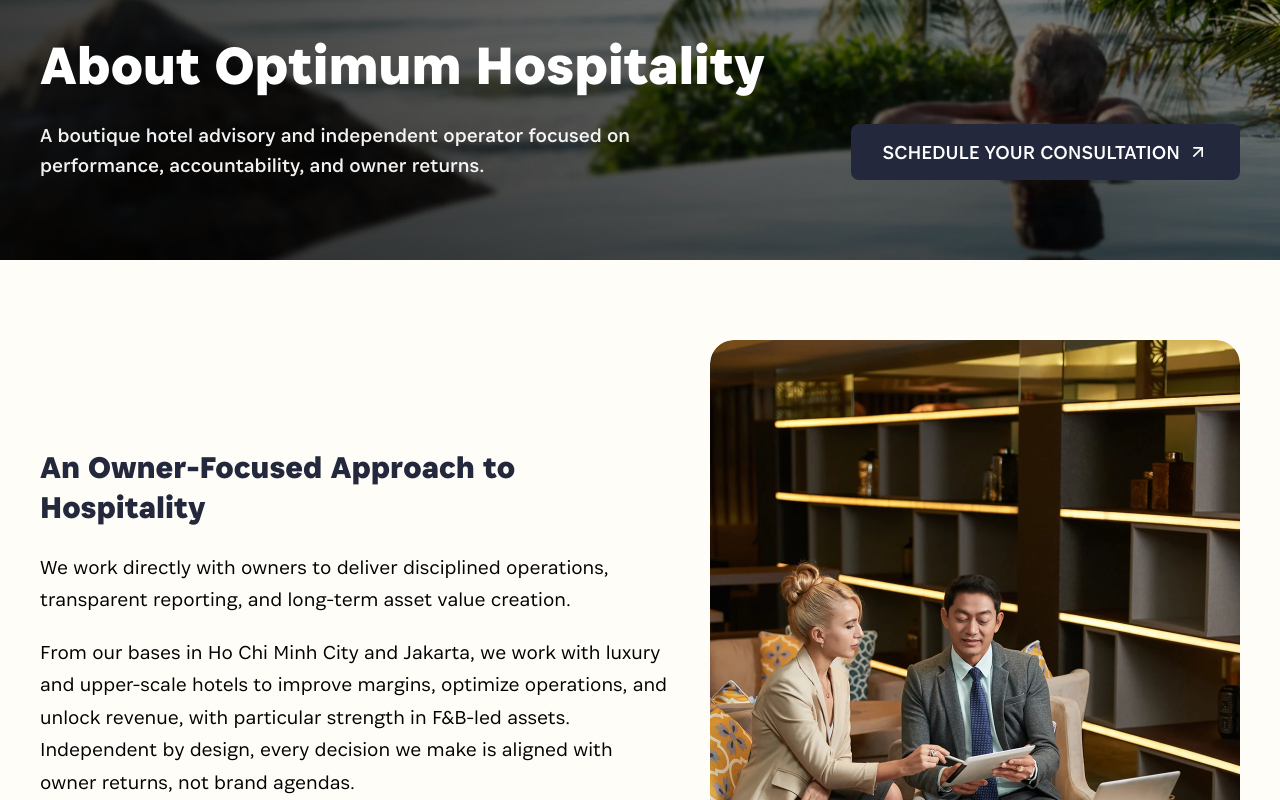
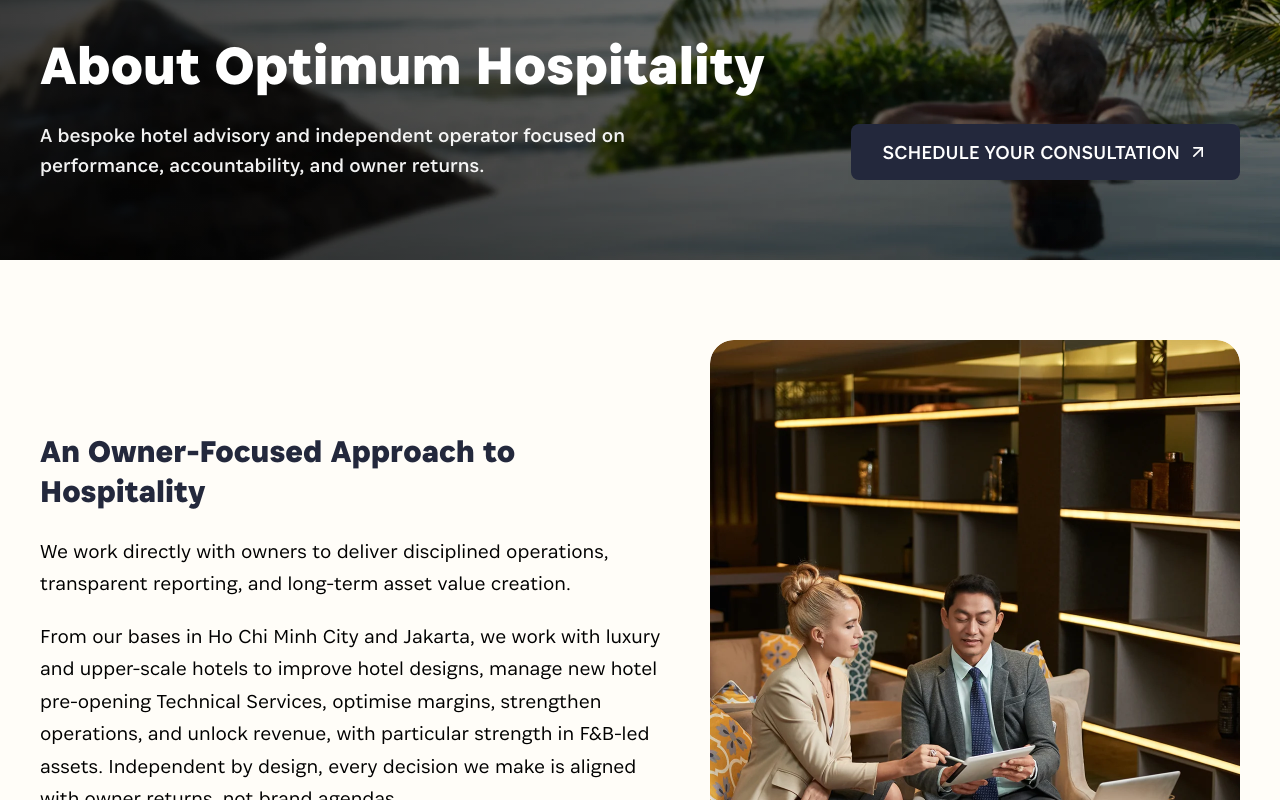
Before and after one commit to optimumhospitality/optimumhospitaity, a React (Vite) app: page /about in a window 1280 px wide. Shown: the part 280-1080 px from the top of the page. Built offline with nearby package versions, Linux system fonts and the light colour scheme.

Commit message:
update about section text

```diff
--- a/src/components/about/Consultant.tsx
+++ b/src/components/about/Consultant.tsx
@@ -23,10 +23,12 @@ export default function Consultant() {
               {/* Second Paragraph */}
               <p className="text-[#000000] text-[14px] min-[500px]:text-[10px] sm:text-[12px] min-[750px]:text-[14px] md:text-[16px] lg:text-[18px] xl:text-[20px] font-[300] leading-relaxed mb-5 min-[500px]:mb-3 sm:mb-4 min-[750px]:mb-6 md:mb-8">
                 From our bases in Ho Chi Minh City and Jakarta, we work with
-                luxury and upper-scale hotels to improve margins, optimize
-                operations, and unlock revenue, with particular strength in
-                F&B-led assets. Independent by design, every decision we make is
-                aligned with owner returns, not brand agendas.
+                luxury and upper-scale hotels to improve hotel designs, manage
+                new hotel pre-opening Technical Services, optimise margins,
+                strengthen operations, and unlock revenue, with particular
+                strength in F&B-led assets. Independent by design, every
+                decision we make is aligned with owner returns, not brand
+                agendas.
               </p>
 
               {/* CTA Button */}
--- a/src/components/about/HeroSection.tsx
+++ b/src/components/about/HeroSection.tsx
@@ -30,8 +30,7 @@ export default function HeroSection() {
 
             {/* Subtext */}
             <p className="text-white/95 text-[16px] lg:text-[20px] max-w-full min-[500px]:max-w-[90%] sm:max-w-[85%] md:max-w-xl lg:max-w-2xl">
-              A boutique hotel advisory and independent operator focused on
-              performance, accountability, and owner returns.
+              A bespoke hotel advisory and independent operator focused on performance, accountability, and owner returns.
             </p>
           </div>
 
--- a/src/components/home/AboutUs.tsx
+++ b/src/components/home/AboutUs.tsx
@@ -93,7 +93,7 @@ export default function AboutUs() {
                 We help hotel owners increase profitability, protect asset
                 value, and maintain full operational control. Optimum
                 Hospitality is a boutique hotel consultancy, asset manager, and
-                independent hotel management company operating across Southeast
+                independent hotel management company operating across South East
                 Asia.
               </p>
 
--- a/src/components/layout/Footer.tsx
+++ b/src/components/layout/Footer.tsx
@@ -64,7 +64,7 @@ export default function Footer() {
                   Hotel's Performance
                 </h2>
                 <p className="text-primary text-[14px] min-[500px]:text-[11px] sm:text-[12px] min-[750px]:text-[14px] md:text-[16px] lg:text-[18px] xl:text-[22px] min-[1400px]:text-[24px] font-normal">
-                  Sign up and start selling travel in less than 1 minute.
+                  Sign up and start a conversation with us in less than 1 minute.
                 </p>
               </div>
 
```
